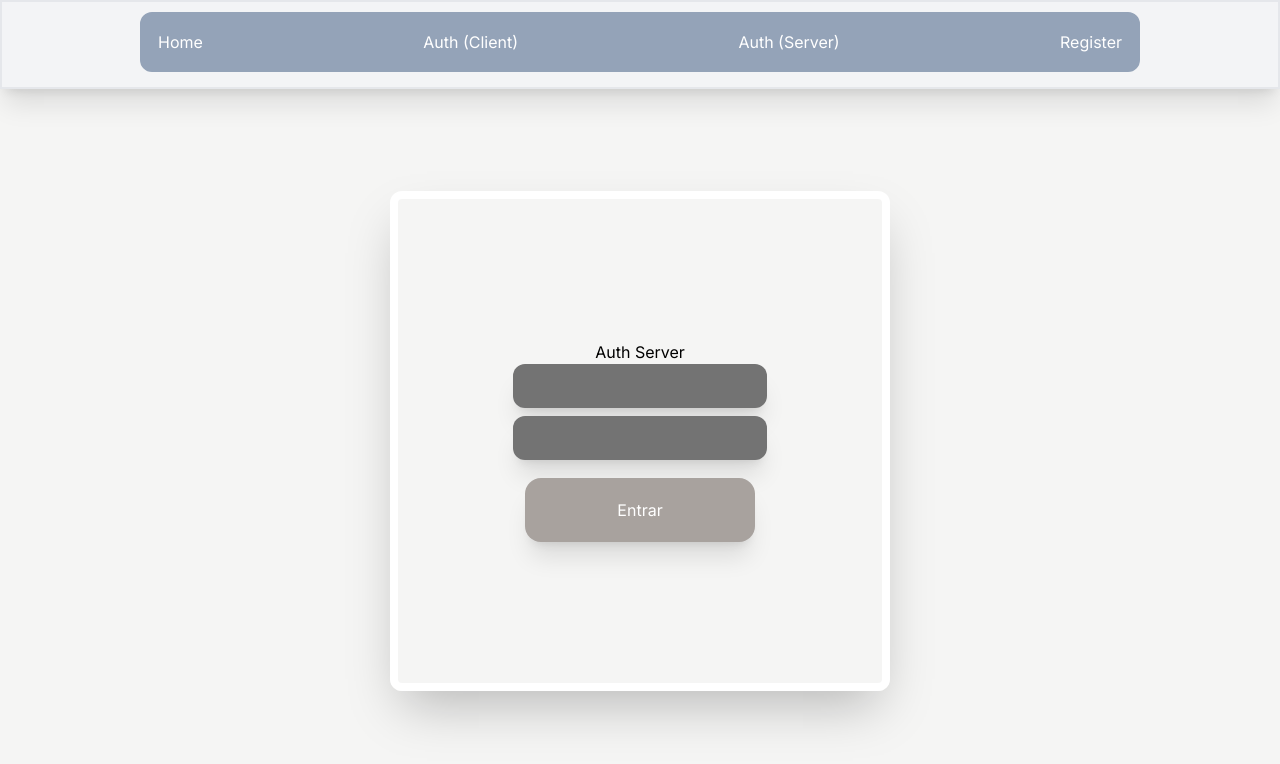
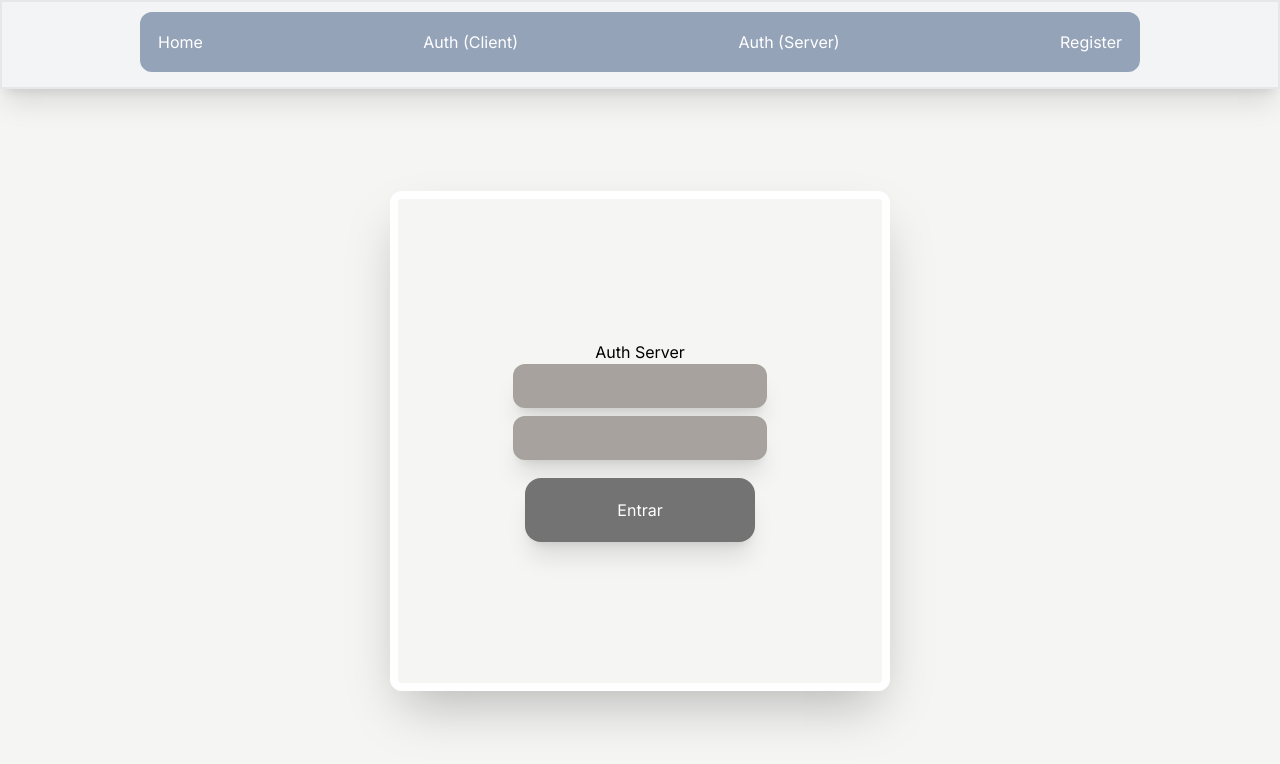
Before and after one commit to pedroaparecido/Authenticate-NextAuthV5, a Next.js app: page /auth-server in a window 1280 px wide. Shown: the top 764 px of the page. Built offline with nearby package versions, Linux system fonts and the light colour scheme; no server answers.

Commit message:
Feito autenticação com o next no lado do servidor, usando arquivos com 'use server'

```diff
--- a/src/app/auth-client/form/Form.tsx
+++ b/src/app/auth-client/form/Form.tsx
@@ -1,4 +1,4 @@
-import { useForm } from "react-hook-form"
+import { FieldValues, useForm } from "react-hook-form"
 
 
 export interface UserForm {
@@ -10,15 +10,15 @@ export interface UserForm {
 export default function Form() {
     const { handleSubmit, register } = useForm()
 
-    const handleAuth = async () => {
+    const handleAuth = async (data: UserForm) => {
 
     }
 
     return(
         <form onSubmit={handleSubmit(handleAuth)} className="flex flex-col items-center justify-center gap-2">
-            <input className="p-[10px] outline-none rounded-xl text-black" type="email" {...register('email')} />
-            <input className="p-[10px] outline-none rounded-xl text-black" type="text" {...register('password')} />
-            <button className="p-[20px] bg-white text-black rounded-2xl mt-[10px] w-[230px]">Entrar</button>
+            <input className="p-[10px] outline-none rounded-xl bg-stone-400 text-white shadow-xl" type="email" {...register('email')} />
+            <input className="p-[10px] outline-none rounded-xl bg-stone-400 text-white shadow-xl" type="text" {...register('password')} />
+            <button className="p-[20px] bg-neutral-500 text-white rounded-2xl mt-[10px] w-[230px] shadow-xl">Entrar</button>
         </form>
     )
 }
--- a/src/app/auth-server/form/Form.tsx
+++ b/src/app/auth-server/form/Form.tsx
@@ -17,9 +17,9 @@ export default function Form() {
 
     return(
         <form onSubmit={handleSubmit(handleAuth)} className="flex flex-col items-center justify-center gap-2">
-            <input className="p-[10px] outline-none rounded-xl bg-neutral-500 text-white shadow-xl" type="email" {...register('email')} />
-            <input className="p-[10px] outline-none rounded-xl bg-neutral-500 text-white shadow-xl" type="text" {...register('password')} />
-            <button className="p-[20px] bg-stone-400 text-white rounded-2xl mt-[10px] w-[230px] shadow-xl">Entrar</button>
+            <input className="p-[10px] outline-none rounded-xl bg-stone-400 text-white shadow-xl" type="email" {...register('email')} />
+            <input className="p-[10px] outline-none rounded-xl bg-stone-400 text-white shadow-xl" type="password" {...register('password')} />
+            <button className="p-[20px] bg-neutral-500 text-white rounded-2xl mt-[10px] w-[230px] shadow-xl">Entrar</button>
         </form>
     )
 }
--- a/src/app/auth-server/login-server.ts
+++ b/src/app/auth-server/login-server.ts
@@ -3,13 +3,14 @@
 import { signIn } from "../../../auth";
 import { AuthError } from "next-auth";
 import { UserForm } from "./form/Form";
+import { redirect } from "next/navigation";
 
 export default async function handleLoginServer(data: UserForm) {
     const email = data.email
     const password = data.password
     try {
-        const signin = signIn('credentials', { email, password })
-        console.log(signin)
+        await signIn('credentials', { email, password })
+        redirect('/')
     } catch (err) {
         if (err instanceof AuthError) {
             if (err.type === 'CredentialsSignin') {
--- a/src/app/register/form/Form.tsx
+++ b/src/app/register/form/Form.tsx
@@ -11,7 +11,7 @@ export interface UserForm {
 export default function Form() {
     const { handleSubmit, register } = useForm()
 
-    const handleAuth = async (data: FieldValues) => {
+    const handleAuth = async (data: UserForm) => {
         handleRegister(data)
     }
 
```
